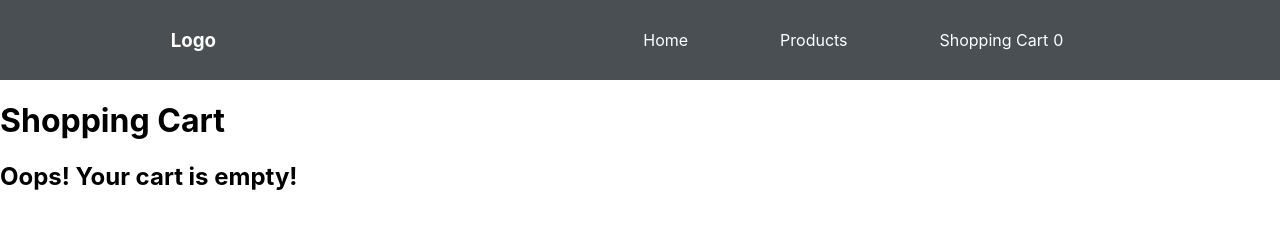
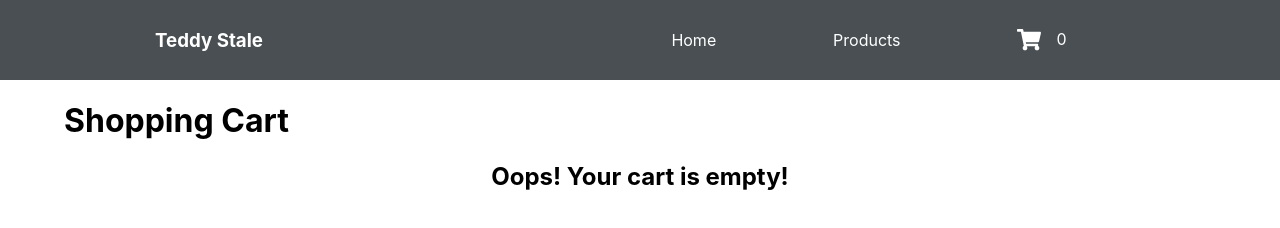
Before and after one commit to garyarzuma/shopping-cart, a React app: page /shopping-cart/cart in a window 1280 px wide. Built offline with nearby package versions, Linux system fonts and the light colour scheme.

Commit message:
Added shopping cart font awesome symbol

```diff
--- a/package.json
+++ b/package.json
@@ -3,6 +3,9 @@
   "version": "0.1.0",
   "private": true,
   "dependencies": {
+    "@fortawesome/fontawesome-svg-core": "^1.2.34",
+    "@fortawesome/free-solid-svg-icons": "^5.15.2",
+    "@fortawesome/react-fontawesome": "^0.1.14",
     "@testing-library/jest-dom": "^5.11.9",
     "@testing-library/react": "^11.2.3",
     "@testing-library/user-event": "^12.6.2",
--- a/public/index.html
+++ b/public/index.html
@@ -15,6 +15,10 @@
       user's mobile device or desktop. See https://developers.google.com/web/fundamentals/web-app-manifest/
     -->
     <link rel="manifest" href="%PUBLIC_URL%/manifest.json" />
+    <link
+      rel="stylesheet"
+      href="https://cdnjs.cloudflare.com/ajax/libs/font-awesome/4.7.0/css/font-awesome.min.css"
+    />
     <!--
       Notice the use of %PUBLIC_URL% in the tags above.
       It will be replaced with the URL of the `public` folder during the build.
--- a/src/components/Home.js
+++ b/src/components/Home.js
@@ -3,7 +3,7 @@ import React from "react";
 const Home = () => {
   return (
     <div>
-      <h1>Hello from Home</h1>
+      <h1>Welcome</h1>
     </div>
   );
 };
--- a/src/components/Nav.js
+++ b/src/components/Nav.js
@@ -1,6 +1,8 @@
 import React, { useState, useContext, useEffect } from "react";
 import { Link } from "react-router-dom";
 import { CartContext } from "../context/cart-context";
+import { FontAwesomeIcon } from "@fortawesome/react-fontawesome";
+import { faCoffee, faShoppingCart } from "@fortawesome/free-solid-svg-icons";
 
 const Nav = () => {
   const [totalQty, setTotalQty] = useState(0);
@@ -17,7 +19,7 @@ const Nav = () => {
 
   return (
     <nav>
-      <h3>Logo</h3>
+      <h3>Teddy Stale</h3>
       <ul className="nav-links">
         <Link to="/shopping-cart">
           <li>Home</li>
@@ -27,7 +29,7 @@ const Nav = () => {
         </Link>
         <Link to="/shopping-cart/cart">
           <li>
-            <span>Shopping Cart</span>
+            <FontAwesomeIcon icon={faShoppingCart} size="lg" />
             <div className="cart-number">{totalQty}</div>
           </li>
         </Link>
--- a/src/components/Products.js
+++ b/src/components/Products.js
@@ -7,7 +7,7 @@ const Products = () => {
 
   return (
     <div>
-      <h1>Hello from Products</h1>
+      <h1>Product Catalog</h1>
       <div className="product-container">
         {state.carts.map((hoodie) => (
           <Hoodies
--- a/src/context/cart-context.js
+++ b/src/context/cart-context.js
@@ -20,8 +20,8 @@ const initialState = {
     { qty: 0, name: "THREE PANEL HOODIE", price: 79, url: threepanel },
     { qty: 0, name: "PUFFY PAINT HOODIE", price: 80, url: puffypaint },
     { qty: 0, name: "THE BIG ASS CHENILLE HOODIE", price: 85, url: chenille },
-    { qty: 0, name: "TF X SPONGEBOB EMBROIDERED HOODIE", price: 90, url: tfx },
-    { qty: 0, name: "TF X SPONGEBOB COLOR BLOCK HOODIE", price: 95, url: tfxb },
+    { qty: 0, name: "TS X SPONGEBOB EMBROIDERED HOODIE", price: 90, url: tfx },
+    { qty: 0, name: "TS X SPONGEBOB COLOR BLOCK HOODIE", price: 95, url: tfxb },
   ],
 };
 
--- a/src/styles/App.css
+++ b/src/styles/App.css
@@ -5,6 +5,14 @@ body {
     sans-serif;
   -webkit-font-smoothing: antialiased;
   -moz-osx-font-smoothing: grayscale;
+}
+
+h1 {
+  margin-left: 5%;
+}
+
+h2 {
+  text-align: center;
 }
 
 nav {
@@ -35,7 +43,7 @@ a:visited {
 }
 
 .cart-number {
-  margin-left: 5px;
+  margin-left: 15px;
   text-decoration: none;
 }
 
```
Also changed, not shown: 1 other file.
